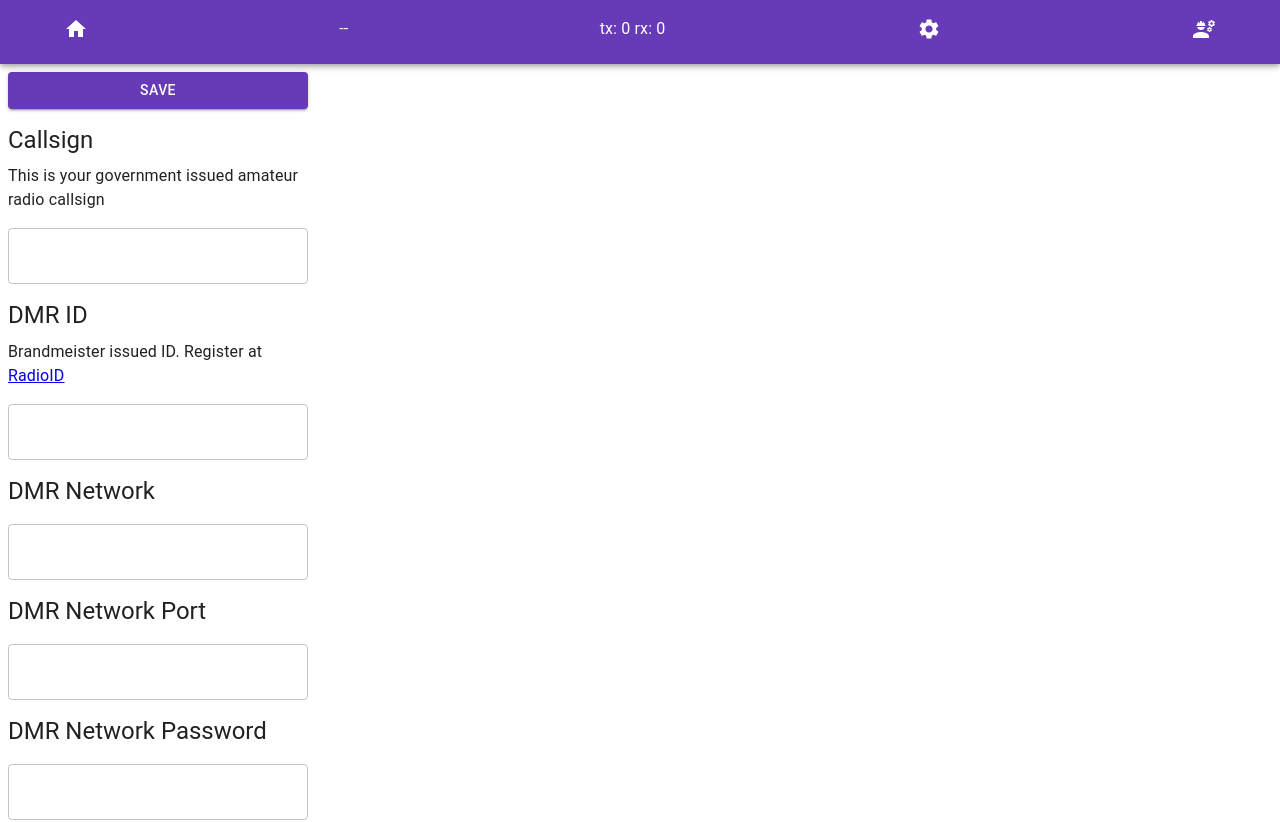
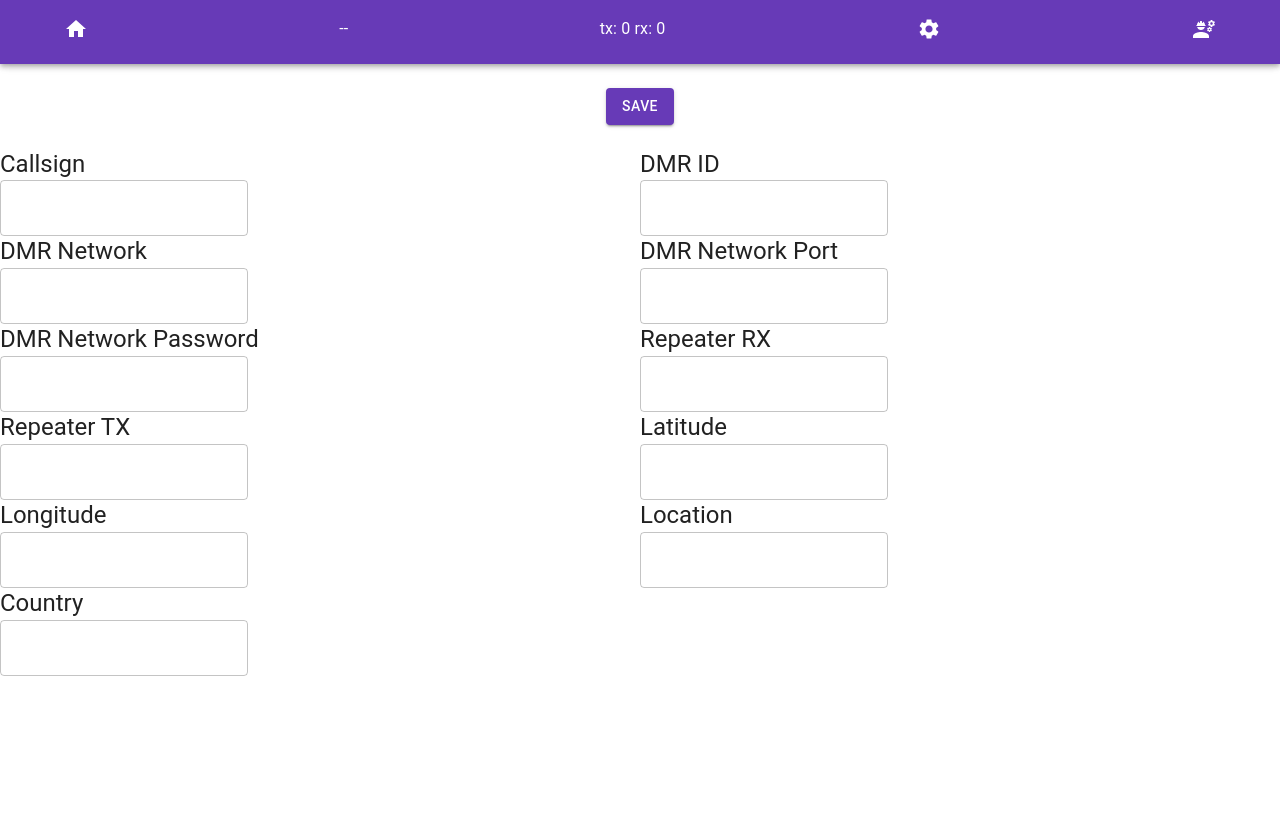
Before and after one commit to dannyquist/oli-mmdvm, a Next.js app: page /wizard in a window 1280 px wide. Shown: the top 822 px of the page. After the commit the page ends 800 px from the top, so only its background shows below. Built offline with nearby package versions, Linux system fonts and the light colour scheme.

Commit message:
config updates

```diff
--- a/pages/dmr.js
+++ b/pages/dmr.js
@@ -64,7 +64,7 @@ const Homepage = () => {
       })
 
       socket.on('log', msg => {
-        console.log("log received", msg)
+        // console.log("log received", msg)
       })
     }
   }, [socket])
--- a/pages/wizard.js
+++ b/pages/wizard.js
@@ -103,6 +103,60 @@ export default function WizardPage() {
     }, [data])
 
     return (
+        <Grid container>
+            <Grid item xs={12}>&nbsp;</Grid>
+            <Grid item xs={12} align="center">
+                <Button onClick={onSave} variant="contained">Save</Button>
+            </Grid>
+            <Grid item xs={12}>&nbsp;</Grid>
+            <Grid item xs={6}>
+                <Typography variant="h5">Callsign</Typography>
+                <TextField name="callsign" onChange={handleChange} value={state.callsign} variant="outlined" />
+            </Grid>
+            <Grid item xs={6}>
+                <Typography variant="h5">DMR ID</Typography>
+                <TextField name="dmrid" onChange={handleChange} value={state.dmrid} variant="outlined" />
+            </Grid>
+            <Grid item xs={6}>
+                <Typography variant="h5">DMR Network</Typography>
+                <TextField name="dmrnetwork" onChange={handleChange} value={state.dmrnetwork} variant="outlined" />
+            </Grid>
+            <Grid item xs={6}>
+                <Typography variant="h5">DMR Network Port</Typography>
+                <TextField name="dmrnetworkport" onChange={handleChange}  value={state.dmrnetworkport} variant="outlined" />
+            </Grid>
+            <Grid item xs={6}>
+                <Typography variant="h5">DMR Network Password</Typography>
+                <TextField name="dmrpassword" onChange={handleChange} value={state.dmrpassword} variant="outlined" />
+            </Grid>
+            <Grid item xs={6}>
+                <Typography variant="h5">Repeater RX</Typography>
+                <TextField name="rxfreq" onChange={handleChange} value={state.rxfreq} variant="outlined" />
+            </Grid>
+            <Grid item xs={6}>
+                <Typography variant="h5">Repeater TX</Typography>
+                <TextField name="txfreq" onChange={handleChange}  value={state.txfreq} variant="outlined" />
+            </Grid>
+            <Grid item xs={6}>
+                <Typography variant="h5">Latitude</Typography>
+                <TextField name="lat" onChange={handleChange}  value={state.lat} variant="outlined" />
+            </Grid>
+            <Grid item xs={6}>
+                <Typography variant="h5">Longitude</Typography>
+                <TextField name="lon" onChange={handleChange} value={state.lon} variant="outlined" />
+            </Grid>
+            <Grid item xs={6}>
+                <Typography variant="h5">Location</Typography>
+                <TextField name="location" onChange={handleChange} value={state.location} variant="outlined" />
+            </Grid>
+            <Grid item xs={6}>
+                <Typography variant="h5">Country</Typography>
+                <TextField name="country" onChange={handleChange}  value={state.country} variant="outlined" />
+            </Grid>
+        </Grid>
+    )
+
+    return (
         <>
             <Box
                 component="form"
@@ -136,17 +190,10 @@ export default function WizardPage() {
                 <Typography variant="h5">RX Frequency</Typography>
                 <TextField name="rxfreq" onChange={handleChange} value={state.rxfreq} variant="outlined" />
 
-                <Typography variant="h5">Latitude</Typography>
-                <TextField name="lat" onChange={handleChange}  value={state.lat} variant="outlined" />
 
-                <Typography variant="h5">Longitude</Typography>
-                <TextField name="lon" onChange={handleChange} value={state.lon} variant="outlined" />
 
-                <Typography variant="h5">Location</Typography>
-                <TextField name="location" onChange={handleChange} value={state.location} variant="outlined" />
 
-                <Typography variant="h5">Country</Typography>
-                <TextField name="country" onChange={handleChange}  value={state.country} variant="outlined" />
+
 
 
             </Box>
```
